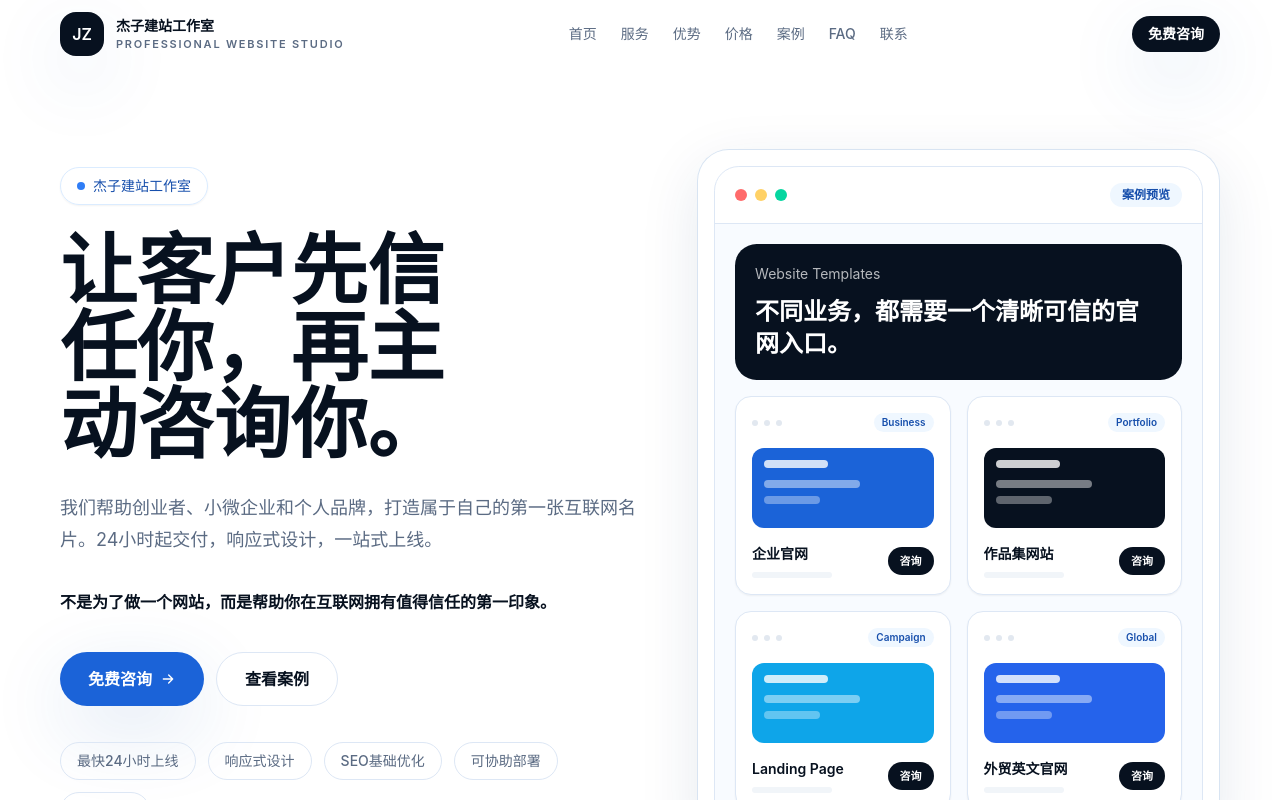
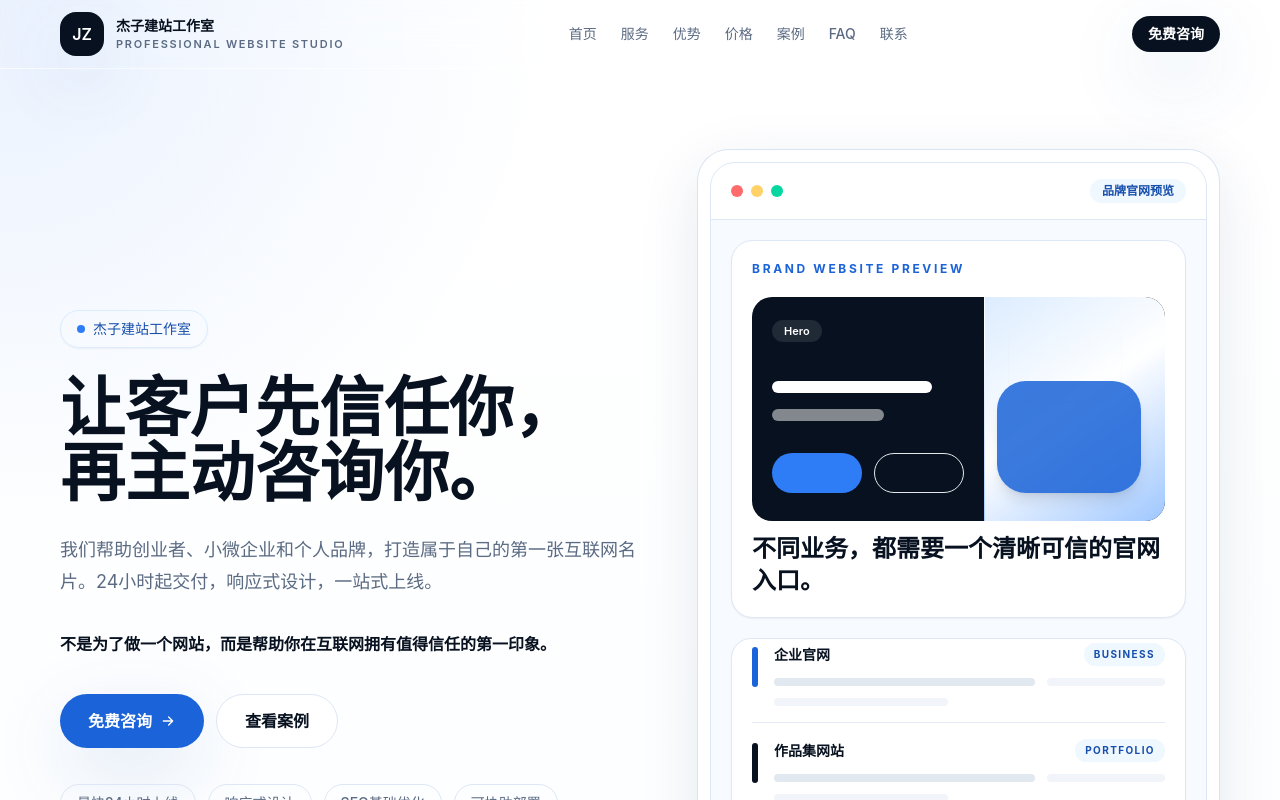
Before and after one commit to shen80482-del/jiezistudio-official, a Next.js app: page / in a window 1280 px wide. Shown: the top 800 px of the page. Built offline with nearby package versions, Linux system fonts and the light colour scheme.

Commit message:
refine homepage visual hierarchy and remove ai pricing copy

```diff
--- a/src/app/globals.css
+++ b/src/app/globals.css
@@ -19,7 +19,8 @@ html {
 body {
   margin: 0;
   background:
-    radial-gradient(circle at top left, rgba(47, 125, 246, 0.1), transparent 34rem),`n    linear-gradient(180deg, #ffffff 0%, var(--background) 46%, #ffffff 100%);
+    radial-gradient(circle at top left, rgba(47, 125, 246, 0.1), transparent 34rem),
+    linear-gradient(180deg, #ffffff 0%, var(--background) 46%, #ffffff 100%);
   color: var(--foreground);
   font-family:
     Inter, ui-sans-serif, system-ui, -apple-system, BlinkMacSystemFont, "Segoe UI",
@@ -50,7 +51,7 @@ a {
 }
 
 .section {
-  padding-block: clamp(80px, 9vw, 124px);
+  padding-block: clamp(76px, 8vw, 112px);
 }
 
 .text-balance {
--- a/src/app/page.tsx
+++ b/src/app/page.tsx
@@ -119,7 +119,7 @@ const faqs = [
   },
   {
     question: "为什么价格比传统建站便宜？",
-    answer: "我们利用 AI 提高开发效率，再通过人工优化和审核，在保证质量的同时降低成本。",
+    answer: "我们专注于中小企业官网，不做复杂外包层层转包，把更多预算投入到真正影响网站效果的地方。",
   },
 ];
 
@@ -145,26 +145,20 @@ function SectionLabel({ children }: { children: React.ReactNode }) {
 
 function MiniWebsitePreview({ title, tag, accent }: { title: string; tag: string; accent: string }) {
   return (
-    <div className="rounded-2xl border border-line bg-white p-4 shadow-sm">
-      <div className="flex items-center justify-between">
-        <div className="flex gap-1.5">
-          <span className="h-1.5 w-1.5 rounded-full bg-slate-200" />
-          <span className="h-1.5 w-1.5 rounded-full bg-slate-200" />
-          <span className="h-1.5 w-1.5 rounded-full bg-slate-200" />
+    <div className="group border-t border-line/80 py-4 first:border-t-0 first:pt-0 last:pb-0">
+      <div className="flex items-start gap-4">
+        <span className={`mt-1 h-10 w-1.5 rounded-full ${accent} transition-all duration-300 group-hover:h-12`} />
+        <div className="min-w-0 flex-1">
+          <div className="flex items-center justify-between gap-3">
+            <p className="text-sm font-semibold text-ink">{title}</p>
+            <span className="shrink-0 rounded-full bg-brand-50 px-2.5 py-1 text-[10px] font-bold uppercase tracking-[0.14em] text-brand-700">{tag}</span>
+          </div>
+          <div className="mt-3 grid grid-cols-[1fr_0.45fr] gap-3">
+            <span className="h-2 rounded-full bg-slate-200" />
+            <span className="h-2 rounded-full bg-slate-100" />
+            <span className="h-2 w-2/3 rounded-full bg-slate-100" />
+          </div>
         </div>
-        <span className="rounded-full bg-brand-50 px-2 py-0.5 text-[10px] font-semibold text-brand-700">{tag}</span>
-      </div>
-      <div className={`mt-4 h-20 rounded-xl ${accent} p-3`}>
-        <div className="h-2 w-16 rounded-full bg-white/80" />
-        <div className="mt-3 h-2 w-24 rounded-full bg-white/45" />
-        <div className="mt-2 h-2 w-14 rounded-full bg-white/35" />
-      </div>
-      <div className="mt-4 flex items-center justify-between gap-3">
-        <div className="min-w-0">
-          <p className="truncate text-sm font-semibold text-ink">{title}</p>
-          <div className="mt-2 h-1.5 w-20 rounded-full bg-slate-100" />
-        </div>
-        <span className="shrink-0 rounded-full bg-ink px-3 py-1.5 text-[11px] font-semibold text-white">咨询</span>
       </div>
     </div>
   );
@@ -234,7 +228,7 @@ export default function Home() {
               <span className="h-2 w-2 rounded-full bg-brand-500" />
               杰子建站工作室
             </div>
-            <h1 className="max-w-4xl text-balance text-[2.65rem] font-semibold leading-[1.08] tracking-normal text-ink sm:text-6xl lg:text-[4.8rem]">
+            <h1 className="max-w-4xl text-balance text-[2.35rem] font-semibold leading-[1.1] tracking-normal text-ink sm:text-5xl lg:text-[4.05rem]">
               让客户先信任你，再主动咨询你。
             </h1>
             <p className="mt-7 max-w-xl whitespace-pre-line text-lg leading-8 text-muted">
@@ -268,7 +262,7 @@ export default function Home() {
           </div>
 
           <div className="relative hidden lg:block">
-            <div className="glass relative rounded-[2rem] p-4">
+            <div className="glass relative rounded-[2rem] p-3 shadow-[0_28px_90px_rgba(11,47,101,0.14)]">
               <div className="overflow-hidden rounded-[1.55rem] border border-line bg-white">
                 <div className="flex items-center justify-between border-b border-line px-5 py-4">
                   <div className="flex items-center gap-2">
@@ -276,14 +270,32 @@ export default function Home() {
                     <span className="h-3 w-3 rounded-full bg-[#FFD166]" />
                     <span className="h-3 w-3 rounded-full bg-[#06D6A0]" />
                   </div>
-                  <span className="rounded-full bg-brand-50 px-3 py-1 text-xs font-semibold text-brand-700">案例预览</span>
+                  <span className="rounded-full bg-brand-50 px-3 py-1 text-xs font-semibold text-brand-700">品牌官网预览</span>
                 </div>
-                <div className="grid gap-4 bg-[#F8FBFF] p-5">
-                  <div className="rounded-[1.35rem] bg-ink p-5 text-white">
-                    <p className="text-sm text-white/70">Website Templates</p>
+                <div className="grid gap-5 bg-[#F7FAFF] p-5">
+                  <div className="rounded-[1.35rem] border border-line bg-white p-5 text-ink shadow-sm">
+                    <p className="text-xs font-bold uppercase tracking-[0.22em] text-brand-600">Brand Website Preview</p>
+                    <div className="mt-5 overflow-hidden rounded-[1.25rem] bg-ink text-white">
+                      <div className="grid min-h-56 grid-cols-[1fr_0.78fr]">
+                        <div className="p-5">
+                          <span className="rounded-full bg-white/10 px-3 py-1 text-[11px] font-semibold">Hero</span>
+                          <div className="mt-10 h-3 w-40 rounded-full bg-white" />
+                          <div className="mt-4 h-3 w-28 rounded-full bg-white/50" />
+                          <div className="mt-8 grid grid-cols-2 gap-3">
+                            <span className="h-10 rounded-full bg-brand-500" />
+                            <span className="h-10 rounded-full border border-white/22" />
+                          </div>
+                        </div>
+                        <div className="relative border-l border-white/10 bg-[linear-gradient(145deg,#dcecff,#ffffff_48%,#9fc7ff)]">
+                          <span className="absolute left-6 top-6 h-20 w-28 rounded-[1.4rem] bg-white/72 shadow-sm" />
+                          <span className="absolute bottom-7 right-6 h-28 w-36 rounded-[1.8rem] bg-brand-600/85 shadow-lg" />
+                          <span className="absolute bottom-10 left-8 h-14 w-18 rounded-2xl bg-[#07111f]/80" />
+                        </div>
+                      </div>
+                    </div>
                     <p className="mt-3 text-2xl font-semibold">不同业务，都需要一个清晰可信的官网入口。</p>
                   </div>
-                  <div className="grid grid-cols-2 gap-4">
+                  <div className="rounded-[1.25rem] border border-line bg-white px-5 py-1 shadow-sm">
                     {heroPreviews.map((item) => (
                       <MiniWebsitePreview key={item.title} {...item} />
                     ))}
@@ -431,7 +443,7 @@ export default function Home() {
               <SectionLabel>Portfolio</SectionLabel>
               <h2 className="mt-4 text-3xl font-semibold text-ink sm:text-5xl">精选作品</h2>
               <p className="mt-5 text-lg leading-8 text-muted">
-                我们正在打造一组真实可访问的行业官网演示，让客户直接看到不同业务的网站可以如何呈现。
+                我们打造了一组真实可访问的行业官网演示，让你直观看到不同业务的网站可以如何呈现。
               </p>
             </div>
             <a href="#contact" className="inline-flex items-center gap-2 font-semibold text-brand-700">
--- a/src/app/work/_components.tsx
+++ b/src/app/work/_components.tsx
@@ -30,7 +30,7 @@ export function DemoTopbar({
         </Link>
         <div className="hidden items-center gap-5 text-sm font-semibold opacity-80 md:flex">
           {navItems.map((item) => (
-            <Link key={item.href} href={item.href} className="transition hover:opacity-100">
+            <Link key={`${item.href}-${item.label}`} href={item.href} className="transition hover:opacity-100">
               {item.label}
             </Link>
           ))}
```
